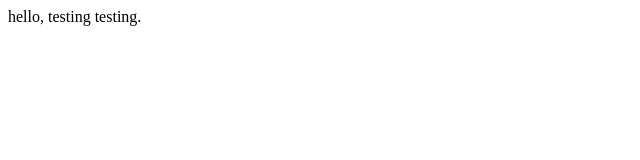
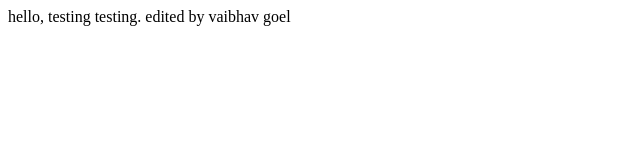
Before and after one commit to Vaibhav-2126/coursera-wdd, a plain HTML site: page test_file.html in a window 1280 px wide. Shown: the whole page, without its empty margins (0-640 px from the left). Drawn offline with Linux system fonts and the light colour scheme.

Commit message:
changed by vaibhav

```diff
--- a/test_file.html
+++ b/test_file.html
@@ -1,5 +1,9 @@
 <html>
-  <body>
-    <p>hello, testing testing.</p>
-  </body>
+
+<body>
+  <p>hello, testing testing.
+    edited by vaibhav goel
+  </p>
+</body>
+
 </html>
```
